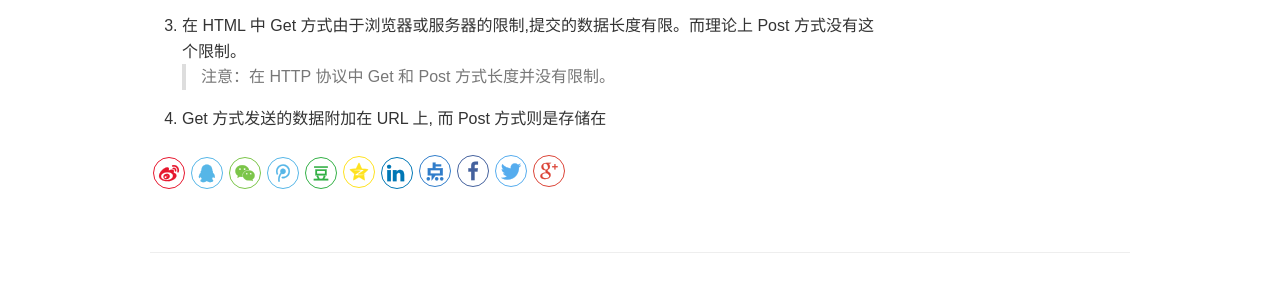
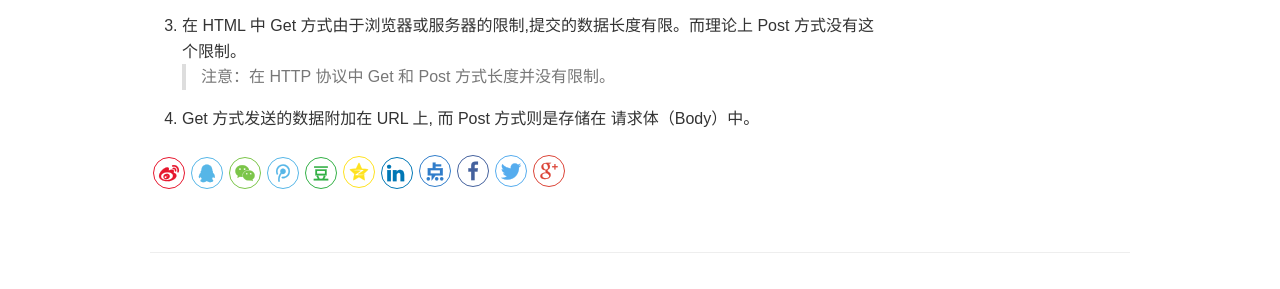
Before and after one commit to DoctorDeng/DoctorDeng.github.io, a Jekyll site: the page built from _posts/2016-09-12-java-面试.md, in a window 1280 px wide and 900 px high, scrolled down 1506 px. Shown: the part 549-838 px from the top of the window. Built offline with Jekyll 4.4.1, drawn with Linux system fonts in a browser that asks for light colours.

Commit message:
modify file

```diff
--- a/_posts/2016-09-12-java-面试.md
+++ b/_posts/2016-09-12-java-面试.md
@@ -60,4 +60,4 @@ keywords: java, 面试
 3. 在 HTML 中 Get 方式由于浏览器或服务器的限制,提交的数据长度有限。而理论上 Post 方式没有这个限制。
     >注意：在 HTTP 协议中 Get 和 Post 方式长度并没有限制。
 
-4. Get 方式发送的数据附加在 URL 上, 而 Post 方式则是存储在
+4. Get 方式发送的数据附加在 URL 上, 而 Post 方式则是存储在 请求体（Body）中。
```
